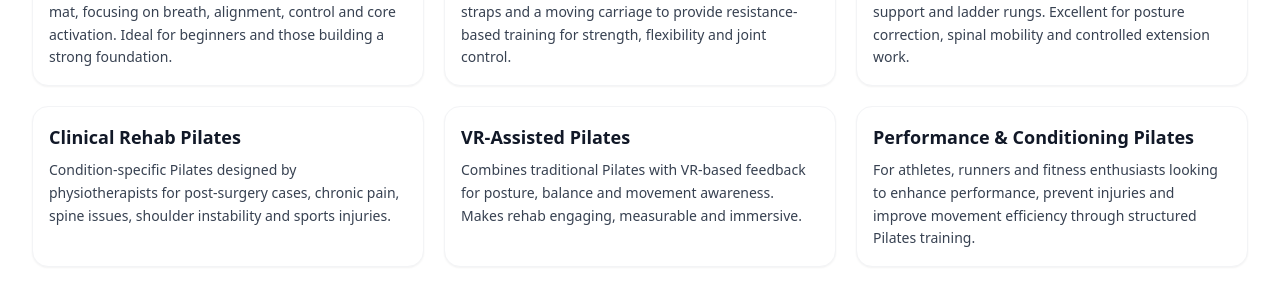
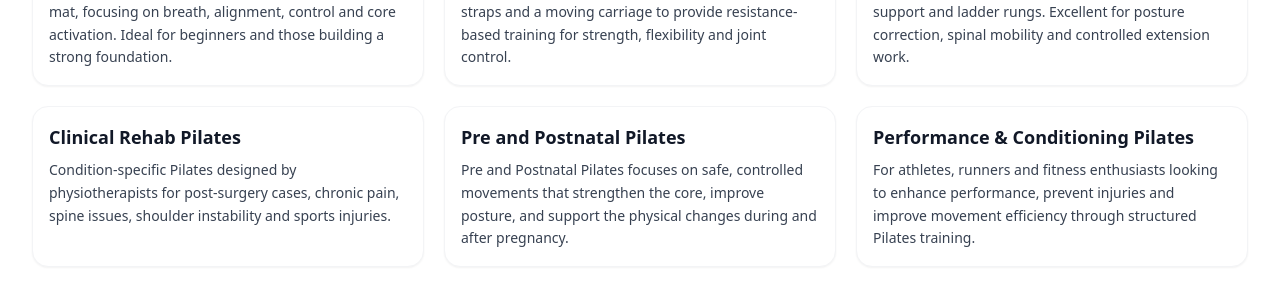
Before and after one commit to Rishwanth-M/VRPHYSIO, a Next.js app: page /pilates in a window 1280 px wide. Shown: the part 1684-1984 px from the top of the page. Built offline with nearby package versions, Linux system fonts and the light colour scheme.

Commit message:
Update page.tsx

```diff
--- a/app/pilates/page.tsx
+++ b/app/pilates/page.tsx
@@ -45,8 +45,8 @@ const classTypes = [
     desc: "Condition-specific Pilates designed by physiotherapists for post-surgery cases, chronic pain, spine issues, shoulder instability and sports injuries."
   },
   {
-    title: "VR-Assisted Pilates",
-    desc: "Combines traditional Pilates with VR-based feedback for posture, balance and movement awareness. Makes rehab engaging, measurable and immersive."
+    title: "Pre and Postnatal Pilates",
+    desc: "Pre and Postnatal Pilates focuses on safe, controlled movements that strengthen the core, improve posture, and support the physical changes during and after pregnancy."
   },
   {
     title: "Performance & Conditioning Pilates",
```
